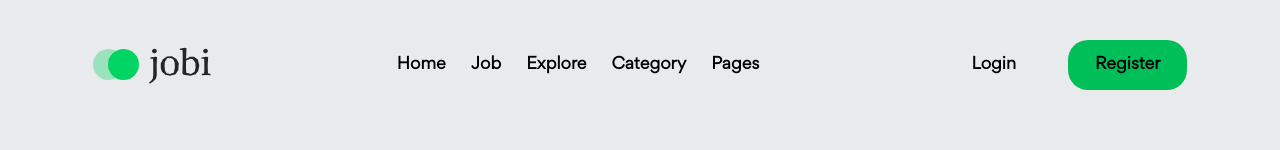
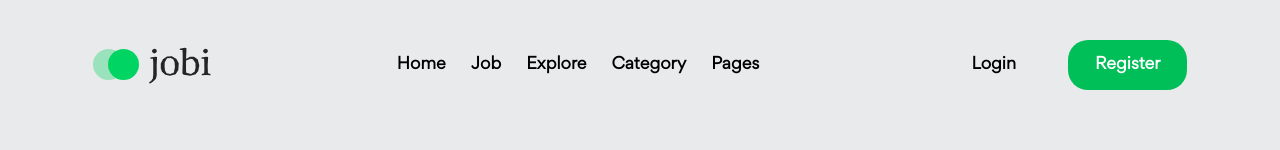
Before and after one commit to jstnthny/jobi, a React (Vite) app: page / in a window 1280 px wide. Shown: the top 150 px of the page. Built offline with nearby package versions, Linux system fonts and the light colour scheme.

Commit message:
header styling changes

```diff
--- a/src/components/Header.jsx
+++ b/src/components/Header.jsx
@@ -53,8 +53,8 @@ const Header = (props) => {
                 </button>
 
                 <ul className="loginRegContainer">
-                    <li className="login"><Link to="#" style={styles.a}>Login</Link></li>
-                    <li className="register"><Link to="#" style={styles.a}>Register</Link></li>
+                    <li className="login">Login</li>
+                    <li className="register">Register</li>
                 </ul>
             </nav>
         </header>
```
